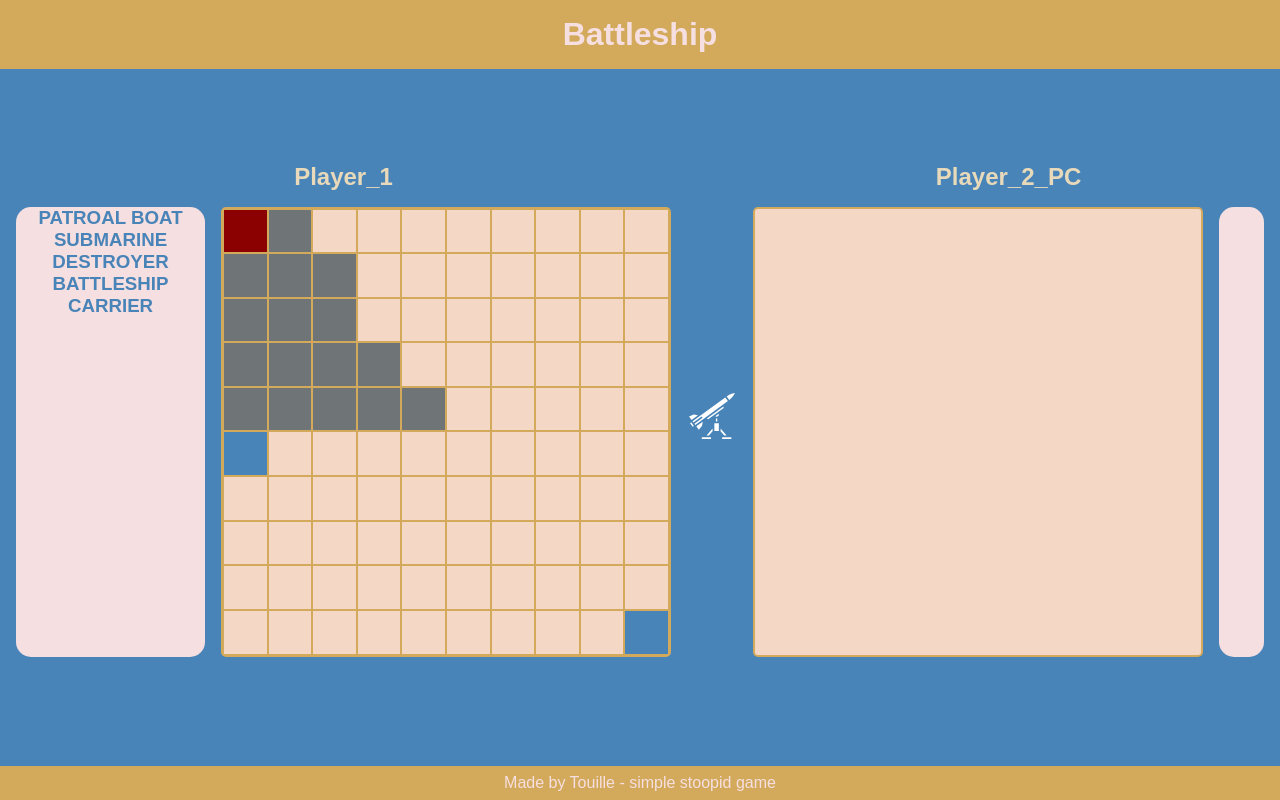
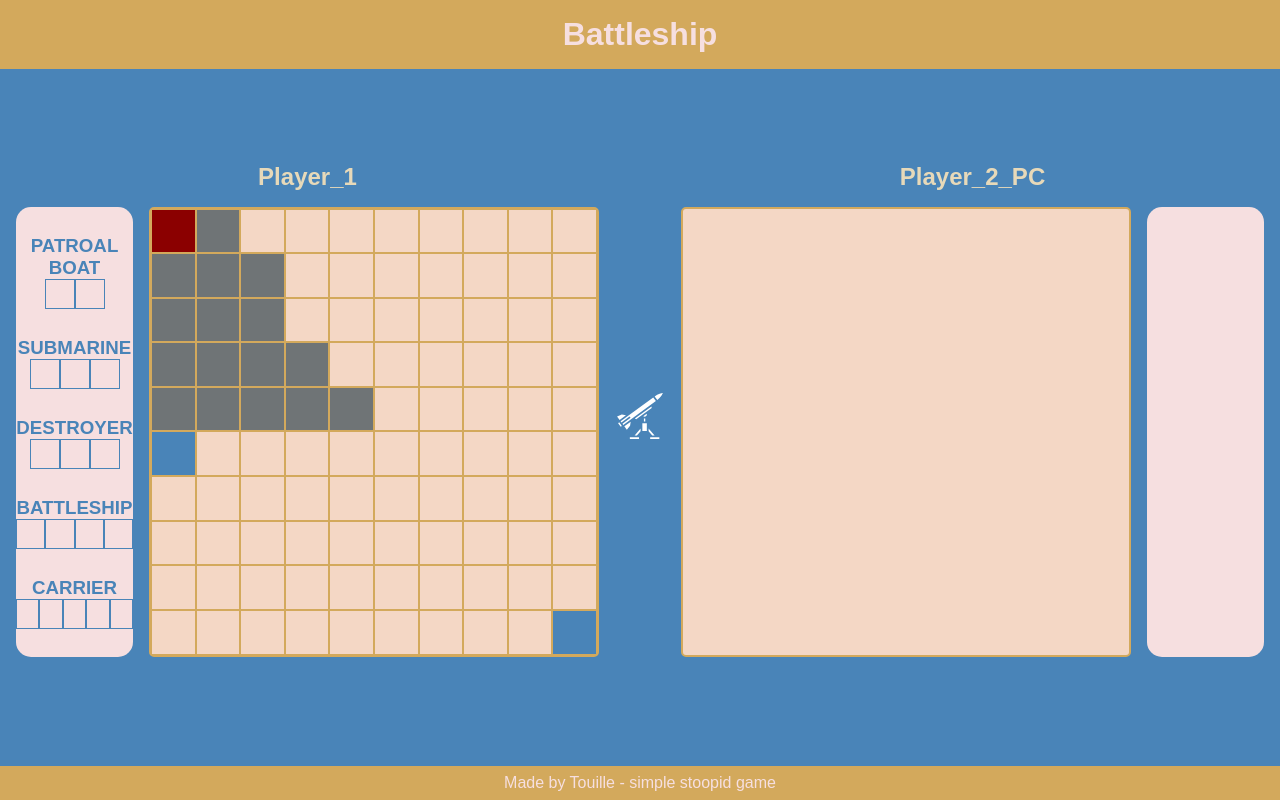
Before and after one commit to Tou1lle/battleship-top, a website built with webpack: page src/template.html in a window 1280 px wide. Built offline with nearby package versions, Linux system fonts and the light colour scheme.

Commit message:
Add styling for Ships sidebar
The sidebar contains ship per battelship rules.

-> had some styling issues - when adding elements
to one sidebar, it get wider than the empty sidebar.
(both have flex: 1)
- only thing that worked was setting width to 0.
It won't really matter when the second sidebar
recieves its boats, but was bothering me.

```diff
--- a/src/modules/gameflow.js
+++ b/src/modules/gameflow.js
@@ -48,6 +48,10 @@ function Gameflow() {
     boardUI.textContent = "";
   }
 
+  const clearShips = (shipsUI) => {
+    shipsUI.textContent = "";
+  }
+
   const renderNames = (players, namesUI) => {
     for (let i = 0; i < namesUI.length; i++) {
       namesUI[i].textContent = players[i].name;
@@ -75,6 +79,7 @@ function Gameflow() {
   }
 
   const renderShips = (player, ships, shipsUI) => {
+    clearShips(shipsUI);
     ships.forEach((ship, id) => {
       const div = document.createElement("div");
       const shipNameH3 = document.createElement("h3");
@@ -82,6 +87,7 @@ function Gameflow() {
       for (let i = 0; i < ship.length; i++) {
         const dot = document.createElement("div");
         dot.classList.add("ship-dot");
+        shipLengthDots.appendChild(dot);
       }
       shipLengthDots.classList.add("ship-dots-container");
       shipNameH3.classList.add("ship-name")
--- a/src/styles/gameboard-styles.css
+++ b/src/styles/gameboard-styles.css
@@ -23,3 +23,16 @@
 .cell.ship.show.hit {
   background-color: darkred;
 }
+
+/* Sidebar with ships */
+.ship-dots-container {
+  display: flex;
+  justify-content: center;
+  align-items: center;
+}
+
+.ship-dot {
+  height: 30px;
+  width: 30px;
+  border: 1px solid var(--light-blue);
+}
--- a/src/styles/homepage.css
+++ b/src/styles/homepage.css
@@ -59,10 +59,12 @@
   background-color: var(--hint-of-red);
   height: var(--gameboard-size);
   flex: 1;
+  width: 0px;
   border-radius: 15px;
   color: var(--light-blue);
   display: flex;
   flex-direction: column;
+  justify-content: space-evenly;
 }
 
 .player2-ships-container {
```
